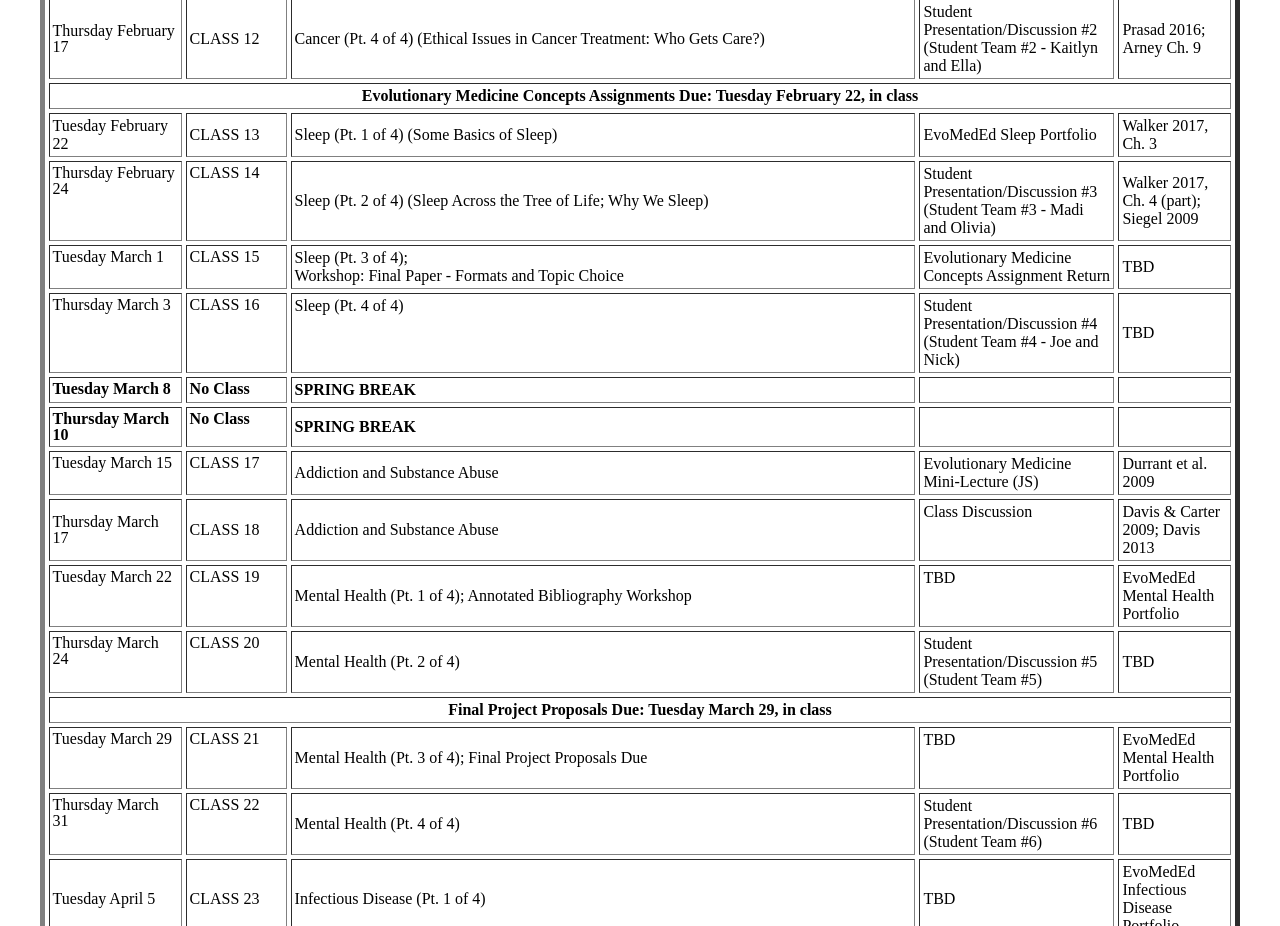
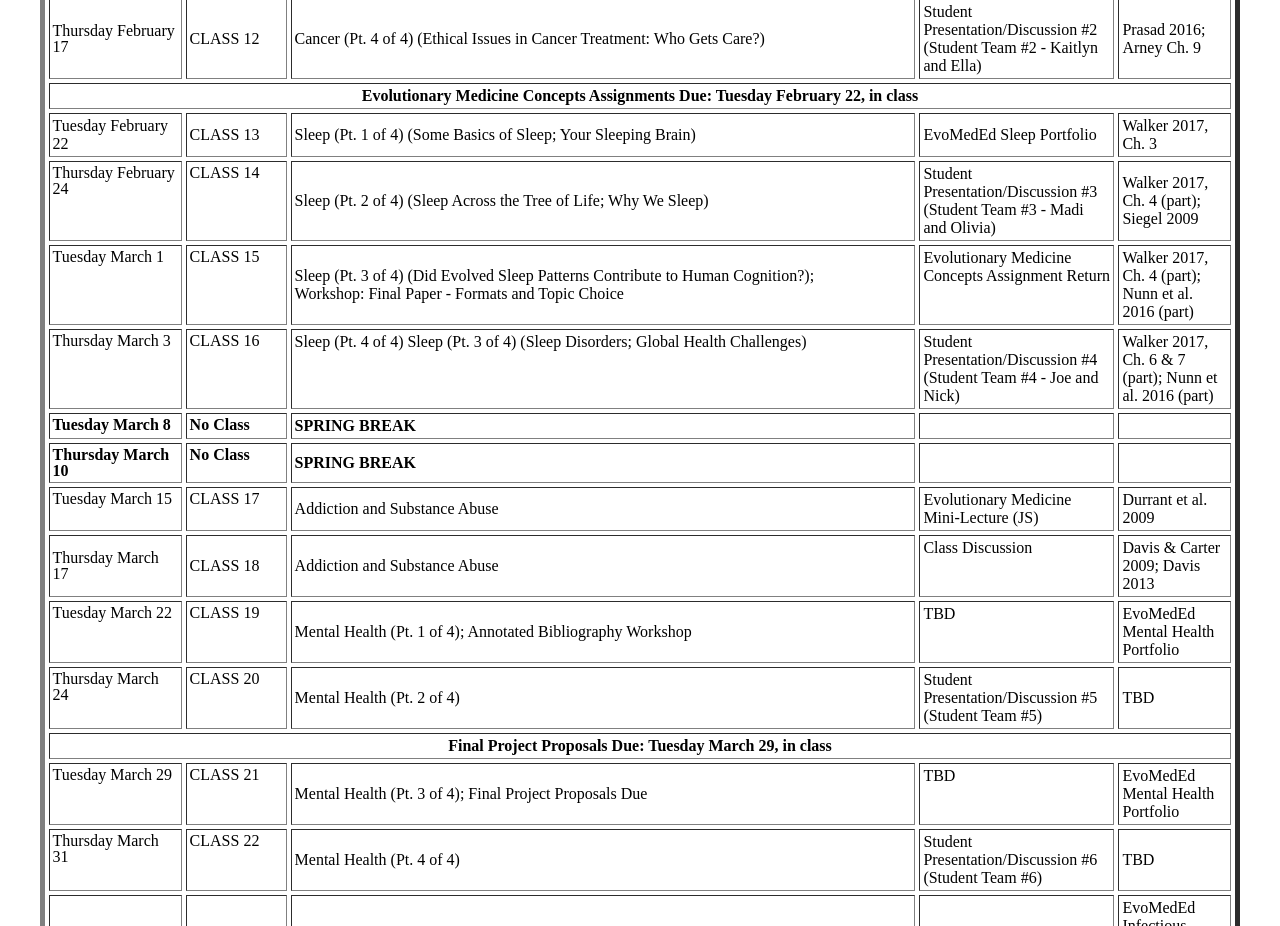
Before and after one commit to jimsmith23/lb_492_smith_s22, a plain HTML site: page classnotes.html in a window 1280 px wide. Shown: the part 1100-2026 px from the top of the page. Drawn offline with Linux system fonts and the light colour scheme.

Commit message:
update 021822

```diff
--- a/classnotes.html
+++ b/classnotes.html
@@ -266,7 +266,7 @@ Evolutionary Medicine</B></FONT></P>
          <P>CLASS 13</P>
       </TD>
       <TD>
-         <P>Sleep (Pt. 1 of 4) (Some Basics of Sleep)</P>
+         <P>Sleep (Pt. 1 of 4) (Some Basics of Sleep; Your Sleeping Brain)</P>
       </TD>
       <TD WIDTH=187>
          <P>EvoMedEd Sleep Portfolio<BR>
@@ -301,13 +301,13 @@ Evolutionary Medicine</B></FONT></P>
          <P style="line-height:12.0pt">CLASS 15</P>
       </TD>
       <TD HEIGHT=20>
-         <P>Sleep (Pt. 3 of 4); <BR>Workshop: Final Paper - Formats and Topic Choice</P>
+         <P>Sleep (Pt. 3 of 4) (Did Evolved Sleep Patterns Contribute to Human Cognition?); <BR>Workshop: Final Paper - Formats and Topic Choice</P>
       </TD>
       <TD VALIGN=top class=Normal WIDTH=187 HEIGHT=20>
          <P>Evolutionary Medicine Concepts Assignment Return</P>
       </TD>
       <TD WIDTH=105 HEIGHT=20>
-         <P>TBD<BR>
+         <P>Walker 2017, Ch. 4 (part); Nunn et al. 2016 (part)<BR>
       </TD>
    </TR>
    <TR>
@@ -318,7 +318,7 @@ Evolutionary Medicine</B></FONT></P>
          <P style="line-height:12.0pt">CLASS 16</P>
       </TD>
       <TD VALIGN=top HEIGHT=16>
-         <P>Sleep (Pt. 4 of 4)</P>
+         <P>Sleep (Pt. 4 of 4) Sleep (Pt. 3 of 4) (Sleep Disorders; Global Health Challenges)</P>
       </TD>
       <TD VALIGN=top class=Normal WIDTH=187 HEIGHT=16>
          <P>Student
@@ -326,7 +326,7 @@ Evolutionary Medicine</B></FONT></P>
          (Student Team #4 - Joe and Nick)</P>
       </TD>
       <TD WIDTH=105 HEIGHT=16>
-         <P>TBD</P>
+         <P>Walker 2017, Ch. 6 & 7 (part); Nunn et al. 2016 (part)</P>
       </TD>
    </TR>
    <TR>
```
Also changed, not shown: reading_list.html (+6 -3 lines).
